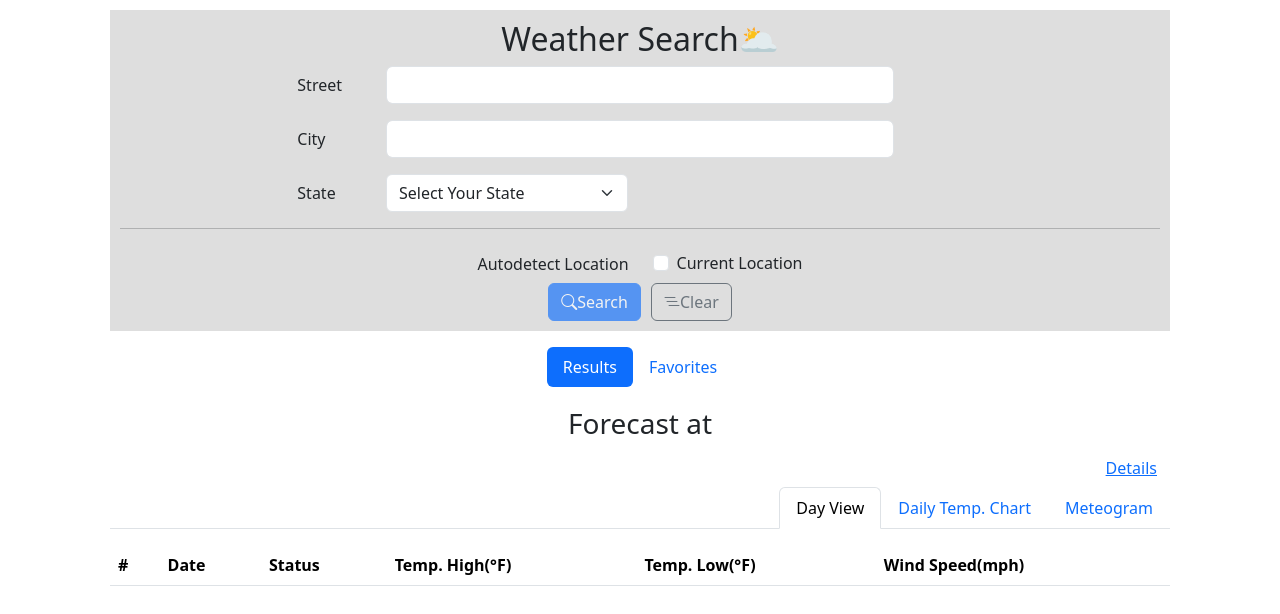
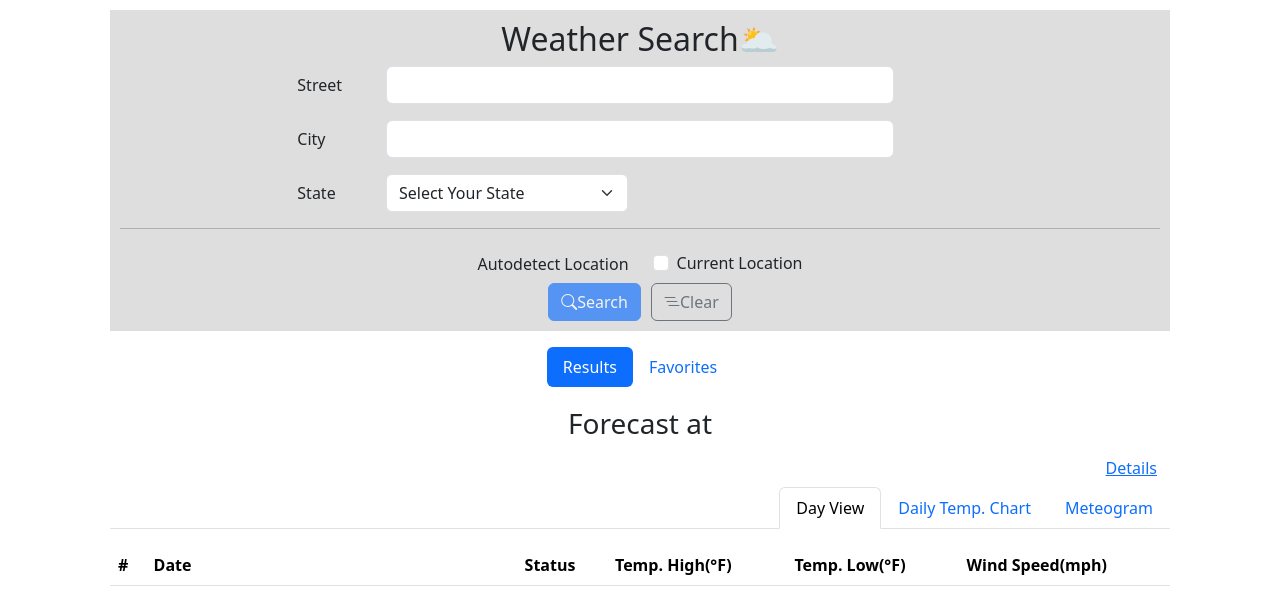
Before and after one commit to gbccccc/Weather-React, a React (Vite) app in the folder frontend/: page / in a window 1280 px wide. Shown: the top 614 px of the page. Built offline with nearby package versions, Linux system fonts and the light colour scheme.

Commit message:
dates in results style change

```diff
--- a/frontend/src/components/WeatherResults.tsx
+++ b/frontend/src/components/WeatherResults.tsx
@@ -14,7 +14,7 @@ function WeatherResults({weatherApiResult, address, showDetailsCallback}: {
       (detailStats, index) =>
           <tr key={index}>
             <td>{index + 1}</td>
-            <td><Button variant="link"
+            <td><Button variant="link" className="date-button"
                         onClick={() => showDetailsCallback(index)}>{formatDate(new Date(detailStats.startTime))}</Button>
             </td>
             <td>
@@ -42,7 +42,7 @@ function WeatherResults({weatherApiResult, address, showDetailsCallback}: {
               <thead>
               <tr>
                 <th>#</th>
-                <th>Date</th>
+                <th className="date-col">Date</th>
                 <th>Status</th>
                 <th>Temp. High(&deg;F)</th>
                 <th>Temp. Low(&deg;F)</th>
--- a/frontend/src/styles/WeatherResults.css
+++ b/frontend/src/styles/WeatherResults.css
@@ -8,7 +8,7 @@
     width: 100%;
 }
 
-.table-status-icon{
+.table-status-icon {
     width: 15%;
     min-width: 20px;
     vertical-align: middle;
@@ -18,3 +18,11 @@
 .results-buttons {
     display: flex;
 }
+
+.date-col {
+    width: 35%;
+}
+
+.date-button {
+    text-align: left;
+}
```
